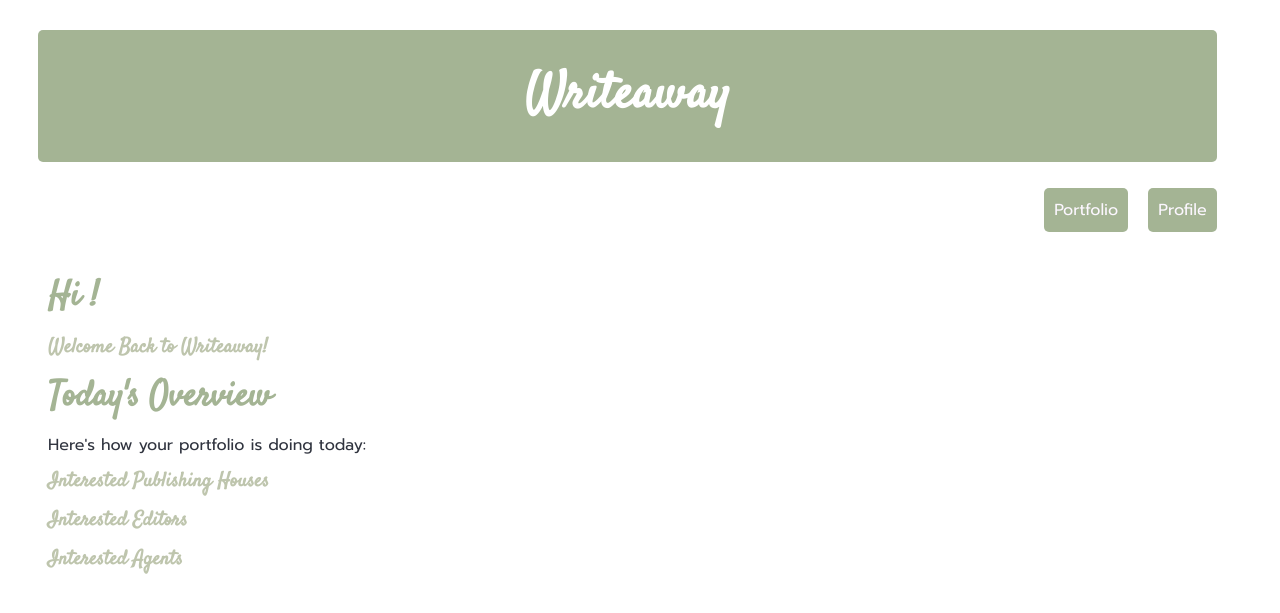
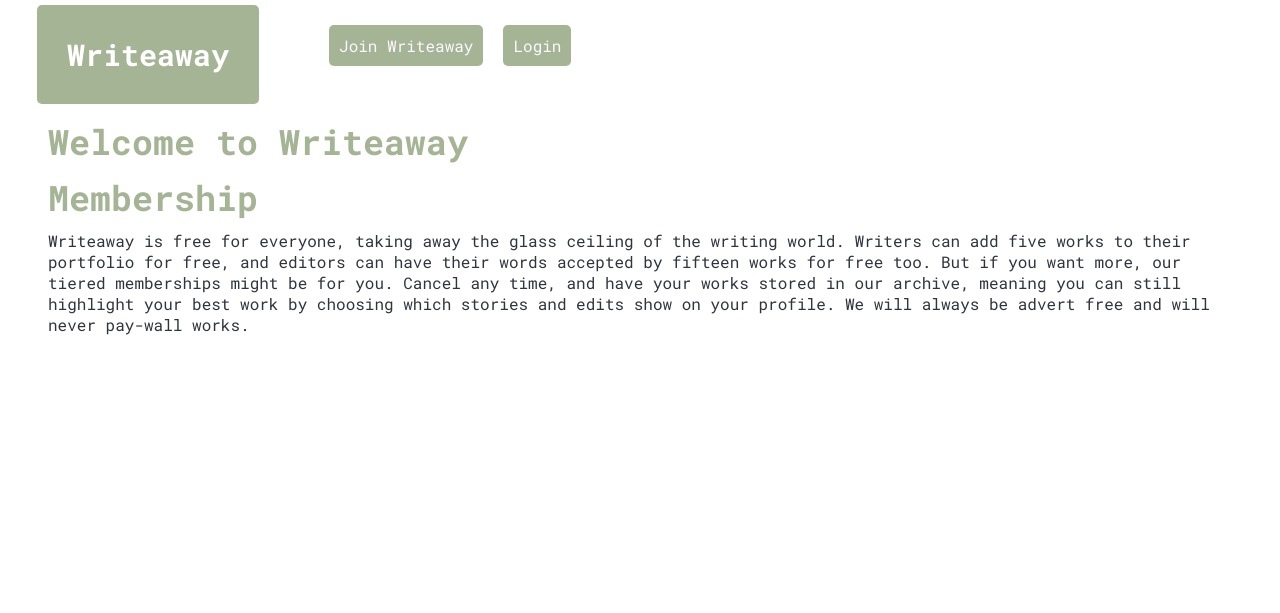
Before and after one commit to elenad00/oneshot, a Flask app: template app/templates/index.html in a window 1280 px wide. Shown: the top 613 px of the page. Run offline with Flask 3, Linux system fonts and the light colour scheme; the template is opened without the code that fills it, so the values that code supplies are empty.

Commit message:
added site content

```diff
--- a/app/__init__.py
+++ b/app/__init__.py
@@ -1,13 +1,19 @@
 from flask import Flask, render_template
+import app.static.filler_text as filler_text
 
 app = Flask(__name__)
+app.config['TEMPLATES_AUTO_RELOAD']=True
 
 @app.route('/')
 def index() -> str:
-    return render_template('home.html')
+    return render_template(
+        'index.html',
+        who_are_we=filler_text.who_are_we,
+        membership = filler_text.membership
+    )
 
-@app.route('/<username>')
-def profile(username) -> str:
+@app.route('/user/<username>')
+def profile(username: str) -> str:
     return render_template('profile.html')
 
 @app.route('/write')
@@ -24,9 +30,9 @@
 def signup():
     return render_template('signup.html')
 
-@app.route('/error')
-def error():
-  return render_template('blank.html')
+@app.errorhandler(404)
+def pnf(error):
+    return render_template('error.html')
 
 
 if __name__ == '__main__':
--- a/app/static/css/main.css
+++ b/app/static/css/main.css
@@ -1,36 +1,36 @@
-@import url("https://fonts.googleapis.com/css?family=Prompt|Satisfy&display=swap");
-@import url('https://fonts.googleapis.com/css?family=Raleway&display=swap');
+@import url('https://fonts.googleapis.com/css2?family=Roboto+Mono:ital,wght@0,100..700;1,100..700&display=swap');
 /* page basics */
+
 h1 {
-  color: #fff;
-  font-family: "Satisfy", cursive;
-  font-size: 50px;
+  color: #ffffff;
+  font-family: "Roboto Mono", cursive;
+  font-size: 30px;
   margin: 20px;
 }
 
 h2 {
   color: #a4b494;
-  font-family: "Satisfy", cursive;
+  font-family: "Roboto Mono", cursive;
   font-size: 35px;
   margin: 10px 0px;
 }
 
 h3{
   color: #bec5ad;
-  font-family: "Satisfy", cursive;
+  font-family: "Roboto Mono", cursive;
   font-size: 20px;
   margin: 10px 0px;
 }
 
 p{
   color: #30343f;
-  font-family: "Prompt";
+  font-family: "Roboto Mono";
   font-size: 16px;
   margin: 10px 0px;
 }
 
 a{
-  font-family: 'Prompt', sans-serif;
+  font-family: 'Roboto Mono', sans-serif;
   font-size: 16px;
   color: #FCF7FF;
   text-align: center;
@@ -46,28 +46,40 @@
 }
 
 button:hover, a:hover{
-  background-color: #bec5ad;
+  background-color: #c5adad;
   cursor: pointer;
 }
 
 .header{
-  display: table;
-  width: 98%;
-  margin: 20px;
+  border-bottom: 1px ;
+  display: flex;
+  justify-content: space-between;
+  position: sticky;
+  top: 0;
+  z-index: 10;
+  height: 100px;
+  background-color: #ffffff;
 }
-.title {
-  position: left;
-  margin-right:40px;
+
+.home-button{
+  padding: 10px;
 }
 
 .nav{
+  display: flex;
+  align-items: center;
+  height: 54px;
+  vertical-align: middle;
+  padding: 10px 9px;
   margin-right: 40px;
 }
-.nav li{
-  float: right;
-}
+
 .nav ul{
   list-style-type: none;
+}
+
+.nav li{
+  float: left;
 }
 
 .content{
@@ -77,9 +89,6 @@
 }
 
 /* today page */
-.foodguide a{
-  width: 120px;
-}
 
 .login{
   display: inline-block;
--- /dev/null
+++ b/app/static/filler_text.py
@@ -0,0 +1,24 @@
+who_are_we={
+    "What is Writeaway?":
+    "Writeaway was first dreamed of in 2019 by writer and software engineer Elena Day. After haing spent almost a decade using other writing platforms to publish stories and create communities, she spotted a gap in the market for a platform that truly gave back to creatives and pioneers without adverts and paywalls, allowing writiers to have their work respected and seen by those who can give them the careers that they deserve. Writeaway creates relationships between writers, editors and publishers without the fear of yet another rejection email, uniting parties who would otherwise never get the chance to have their voices heard. Whether you are a hobbyist fan fiction writer, passionate sci-fi editor, or independant publishing house, there is a home for everyone at Writeaway.",
+
+    "I'm a writer, how can Writeaway help me?":
+    "Writeaway allows fellow writers, editors and publishing houses to take a peek into the world that you have the power to create. Each work you add to your portolio has a limit of 5,000 words, taking the pressure off of you to complete that one first manuscript that publishing houses would usually demand. Once you click publish, your work can be seen by every editor and pblisher in our community, offering you feedback and opportunities you would never get from other platforms. We host yearly awards, quarterly writers workshops, monthly writer spotlights, and daily chances to have your work showcased, as well as 24/7 access to creating relationships with editors and publishers so you can learn from the best and develop your craft into something truly special.",
+
+    "I'm an editor, how can Writeaway help me? ":
+    "Finding chances to edit stories is really hard isn't it? Editing is often one of thr hardest elements of the storytelling world to get into, but it's one of the most important parts of any storytelling. With Writeaway, you have the chance to work with writers to craft their stories into something truly special. With Writeaway, you have a vast choice of stories to add your mark to and have your skills seen by our community of publishing houses and authors who may take you under their wing to create a truly powerful partnership.",
+
+    "I'm a publishing house, how can Writeaway help me?":
+    "Are you looking for the next Beth O'Leary or Sarah J Mass? Overwhelmed by the number of emails in your inbox that promise the next bestseller only for it to be bottom of the pile instead? Writeaway takes away the pressure by offering you a curated list of incredible stories that fit your remit and might be the next big thing. Our writers have 5,000 words to get you on board and show you how powerful their voices are, meaning that you don't have to slog through pages of manuscripts with the hope of it being something great. Communicating with our writers is easy - our in-house messaging platform allows for easy chatting and idea exchanging before you take things into your homes. You also get the chance to connect with powerful editors who can take stories to the highest levels, forging relationships that take the pressure off your in-house teams, and giving you the chance to meet stars who may be too scared to approach you."
+}
+
+membership = {
+    "Club Writeaway - Free ":
+    ["Five works for authors","Fifteen accepted edits for editors"],
+    "Club Writeaway Plus - £7.99 a month, or £79.99 a year ":
+    ["Seven works for authors", "Twenty five accepted edits for editors"],
+    "Club Writeaway Gold - £14.99 a month, or £149.99 a year":
+    ["Fifteen works for authors","Fourty accepted edits for editors"],
+    "Writeaway Pioneers - £24.99 a month or £219.99 a year":
+    ["Unlimited works for authors", "Unlimited accepted edits for editors"]
+}
--- a/app/templates/error.html
+++ b/app/templates/error.html
@@ -4,4 +4,5 @@
 {% endblock %}
 
 {% block content %}
+<p> Whoops! We can't find that page </p>
 {% endblock %}
--- a/app/templates/index.html
+++ b/app/templates/index.html
@@ -1,21 +1,47 @@
-{% extends 'base.html' %}
+<!DOCTYPE html>
+<html lang="en">
+  <head>
+    <meta charset="utf-8">
+    <meta name="viewport" content="width=device-width">
+    <title>Writeaway</title>
+    <link href="/static/css/main.css" rel="stylesheet" type="text/css" />
+  </head>
 
-{% block content %}
-<div class = "welcome">
-  <h2> Hi {{username}}! </h2>
-  <h3> Welcome Back to Writeaway!</h3>
-  <p> </p>
-</div>
+  <body>
+    <header class="header">
+      <div class="nav">
+        <div class="home-button">
+          <li><a href = '/' name="title" id="title"><h1>Writeaway</h1></a></li>
+        </div>
+        <ul>
+          <li><a href='/signup' name="signup" id="signup"> Join Writeaway </a></li>
+          <li><a href='/login' name="login" id="login"> Login </a></li>
+        </ul>
+      </div>
+    </header>
 
-<div class = "overview">
-  <h2> Today's Overview</h2>
-  <p> Here's how your portfolio is doing today: </p>
-  <h3> Interested Publishing Houses</h3>
-  <p> {{publisher_counts}} </p>
-  <h3> Interested Editors </h3>
-  <p> {{editor_count}} </p>
-  <h3> Interested Agents </h3>
-  <p> {{agent_count}} </p>
-
-</div>
-{% endblock %}
+    <div class="content">
+      <div class = 'who_are_we'>
+        <h2> Welcome to Writeaway </h2>
+        {% for question in who_are_we %}
+          <h3>{{question}}</h3>
+          <p>{{who_are_we.get(question)}}</p>
+        {% endfor %}
+      </div>
+      <div class="membership">
+        <h2> Membership </h2>
+        <p>
+          Writeaway is free for everyone, taking away the glass ceiling of the writing world. Writers can add five works to their portfolio for free, and editors can have their words accepted by fifteen works for free too. But if you want more, our tiered memberships might be for you. Cancel any time, and have your works stored in our archive, meaning you can still highlight your best work by choosing which stories and edits show on your profile. We will always be advert free and will never pay-wall works.
+        </p>
+        {% for tier in membership %}
+        <h3>{{tier}}</h3>
+        <ul>
+          {% for point in membership.get(tier)%}
+          <li><p>{{point}}</p></li>
+          {% endfor %}
+        </ul>
+        {% endfor %}
+      </div>
+    </div>
+  </body>
+</html>
--- a/wsgi.py
+++ /dev/null
@@ -1 +0,0 @@
-application = True
```
Also changed, not shown: app/templates/home.html (added, +21 -0 lines), app_layout.md (+3 -0 lines), 1 other file.
